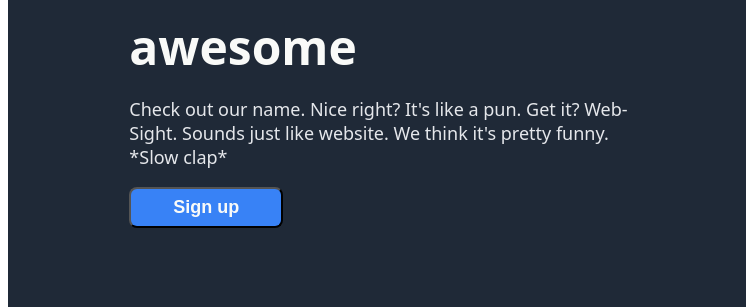
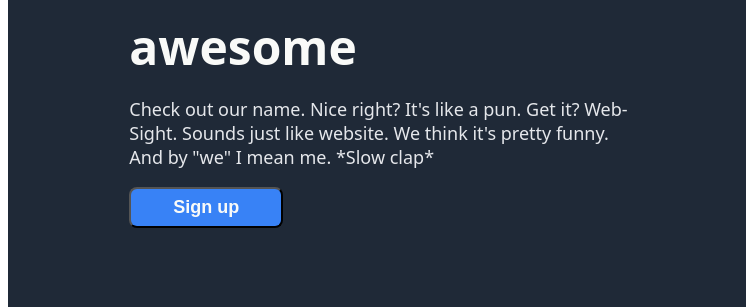
Before and after one commit to nteferra/Landing-Page, a plain HTML site: page index.html in a window 1280 px wide. Shown: the part 215-522 px from the top of the page, 0-746 px from the left. Drawn offline with Linux system fonts and the light colour scheme; grey boxes are pictures that could not be loaded.

Commit message:
add a little more subtext to box-1

```diff
--- a/index.html
+++ b/index.html
@@ -20,7 +20,7 @@
         <div id="container">
             <div class="stuff">
                 <div class="big-text">This website is awesome</div>
-                <p>Check out our name. Nice right? It's like a pun. Get it? Web-Sight. Sounds just like website. We think it's pretty funny. *Slow clap* </p>
+                <p>Check out our name. Nice right? It's like a pun. Get it? Web-Sight. Sounds just like website. We think it's pretty funny. And by "we" I mean me. *Slow clap* </p>
                 <button class="button-one">Sign up</button>
             </div>
             <img src="https://images.pexels.com/photos/14783582/pexels-photo-14783582.jpeg?auto=compress&cs=tinysrgb&w=1260&h=750&dpr=1">
```
